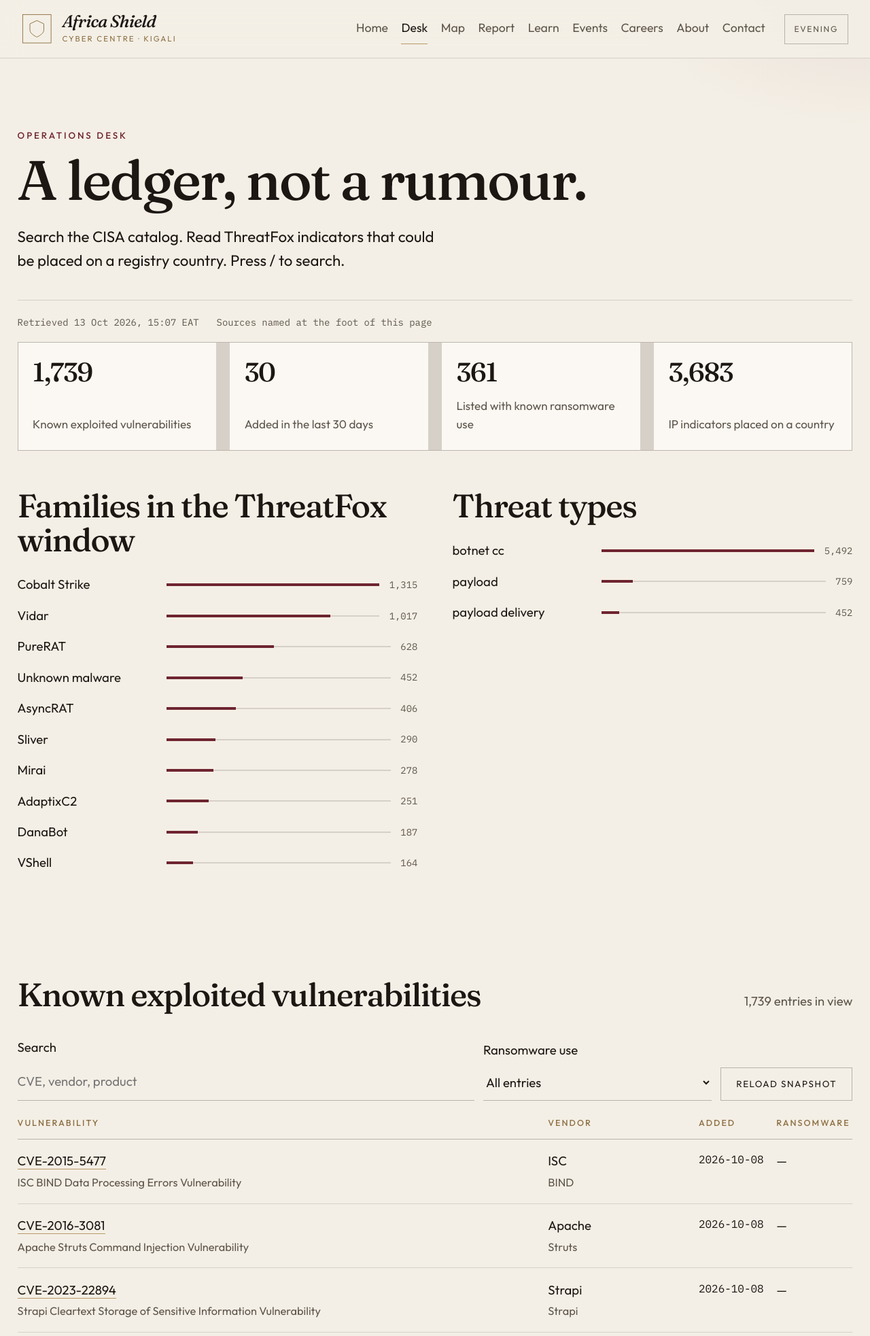
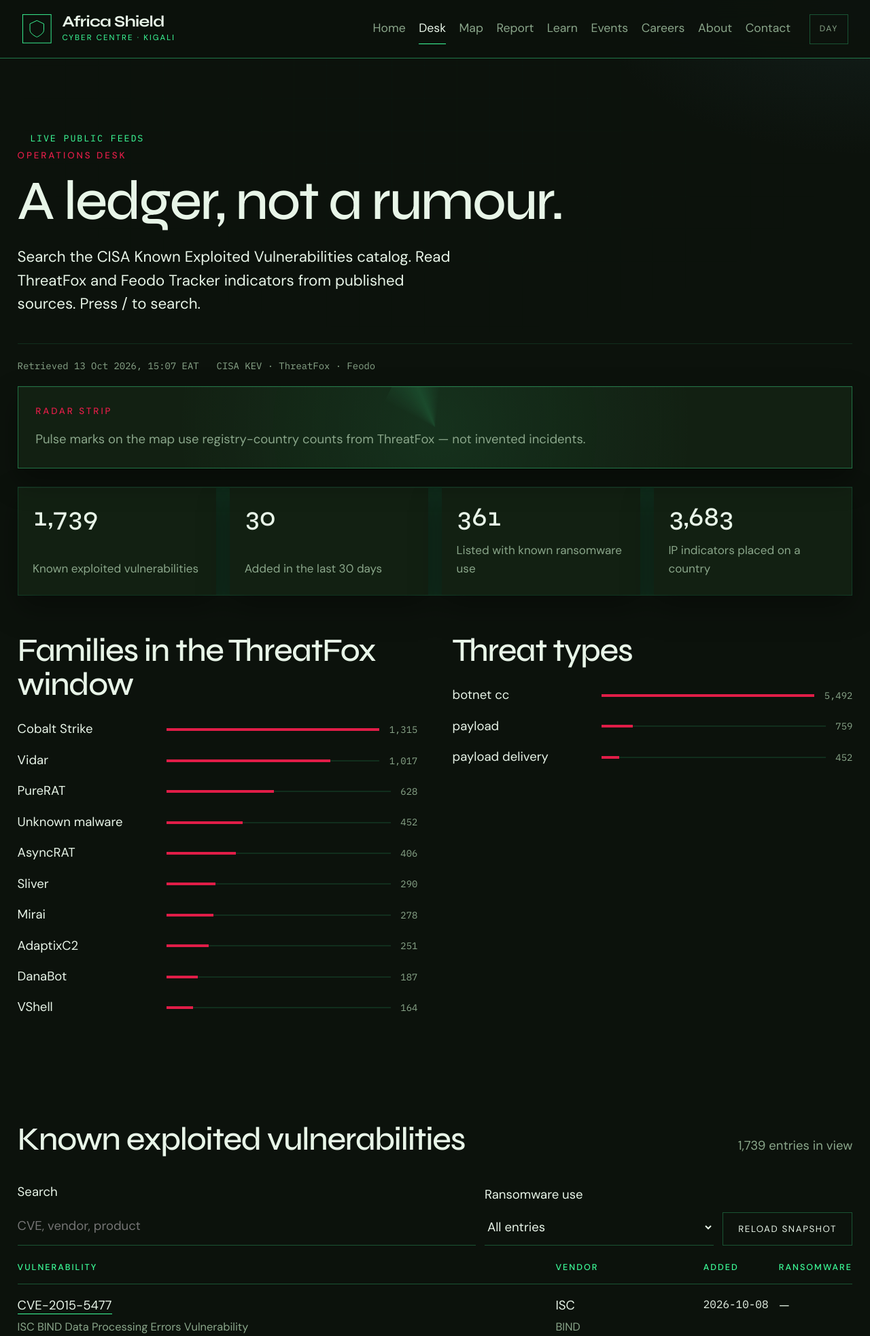
Before and after one commit to Arnold-RG/Africa-shield-cyber-centre, a PHP site: page /SOC/ in a window 1280 px wide. Shown: the top 1965 px of the page at 68% size. Run offline with PHP 8.4, Linux system fonts and the light colour scheme.

Commit message:
Refresh Africa Shield olive SOC desk motion and map pulse
Co-authored-by: Arnova Group <arnova.group@gmail.com>

```diff
--- a/africa-shield-centre/404.html
+++ b/africa-shield-centre/404.html
@@ -7,7 +7,7 @@
 <meta name="robots" content="noindex">
 <link rel="preconnect" href="https://fonts.googleapis.com">
 <link rel="preconnect" href="https://fonts.gstatic.com" crossorigin>
-<link href="https://fonts.googleapis.com/css2?family=Fraunces:ital,opsz,wght@0,9..144,500;0,9..144,600;1,9..144,500&family=IBM+Plex+Mono:wght@400;500&family=Outfit:wght@400;500&display=swap" rel="stylesheet">
+<link href="https://fonts.googleapis.com/css2?family=DM+Sans:wght@400;500;600&family=IBM+Plex+Mono:wght@400;500&family=Syne:wght@500;600;700&display=swap" rel="stylesheet">
 <link rel="stylesheet" href="assets/css/desk.css">
 </head>
 <body data-root=".">
--- a/africa-shield-centre/About/about.html
+++ b/africa-shield-centre/About/about.html
@@ -18,13 +18,13 @@
 <meta name="twitter:title" content="About · Africa Shield Cyber Centre">
 <meta name="twitter:description" content="The Kigali desk: mandate, years, and the people who run it.">
 <meta name="twitter:image" content="https://arnold-rg.github.io/Africa-shield-cyber-centre/assets/images/og.jpg">
-<meta name="theme-color" content="#1c1712">
+<meta name="theme-color" content="#070B07">
 <link rel="icon" href="../assets/images/icon-192.png" type="image/png">
 <link rel="apple-touch-icon" href="../assets/images/icon-192.png">
 <link rel="manifest" href="../manifest.webmanifest">
 <link rel="preconnect" href="https://fonts.googleapis.com">
 <link rel="preconnect" href="https://fonts.gstatic.com" crossorigin>
-<link href="https://fonts.googleapis.com/css2?family=Fraunces:ital,opsz,wght@0,9..144,500;0,9..144,600;1,9..144,500&family=IBM+Plex+Mono:wght@400;500&family=Outfit:wght@400;500&display=swap" rel="stylesheet">
+<link href="https://fonts.googleapis.com/css2?family=DM+Sans:wght@400;500;600&family=IBM+Plex+Mono:wght@400;500&family=Syne:wght@500;600;700&display=swap" rel="stylesheet">
 <link rel="stylesheet" href="../assets/arnova/arnova-base.css">
 <link rel="stylesheet" href="../assets/css/desk.css">
 </head>
--- a/africa-shield-centre/Admin/auth.html
+++ b/africa-shield-centre/Admin/auth.html
@@ -17,13 +17,13 @@
 <meta name="twitter:title" content="Account · Africa Shield Cyber Centre">
 <meta name="twitter:description" content="The public site does not store accounts.">
 <meta name="twitter:image" content="https://arnold-rg.github.io/Africa-shield-cyber-centre/assets/images/og.jpg">
-<meta name="theme-color" content="#1c1712">
+<meta name="theme-color" content="#070B07">
 <link rel="icon" href="../assets/images/icon-192.png" type="image/png">
 <link rel="apple-touch-icon" href="../assets/images/icon-192.png">
 <link rel="manifest" href="../manifest.webmanifest">
 <link rel="preconnect" href="https://fonts.googleapis.com">
 <link rel="preconnect" href="https://fonts.gstatic.com" crossorigin>
-<link href="https://fonts.googleapis.com/css2?family=Fraunces:ital,opsz,wght@0,9..144,500;0,9..144,600;1,9..144,500&family=IBM+Plex+Mono:wght@400;500&family=Outfit:wght@400;500&display=swap" rel="stylesheet">
+<link href="https://fonts.googleapis.com/css2?family=DM+Sans:wght@400;500;600&family=IBM+Plex+Mono:wght@400;500&family=Syne:wght@500;600;700&display=swap" rel="stylesheet">
 <link rel="stylesheet" href="../assets/css/desk.css">
 </head>
 <body class="" data-root="..">
--- a/africa-shield-centre/Career/index.html
+++ b/africa-shield-centre/Career/index.html
@@ -18,13 +18,13 @@
 <meta name="twitter:title" content="Careers · Africa Shield Cyber Centre">
 <meta name="twitter:description" content="Cybersecurity roles listed by the centre, with search.">
 <meta name="twitter:image" content="https://arnold-rg.github.io/Africa-shield-cyber-centre/assets/images/og.jpg">
-<meta name="theme-color" content="#1c1712">
+<meta name="theme-color" content="#070B07">
 <link rel="icon" href="../assets/images/icon-192.png" type="image/png">
 <link rel="apple-touch-icon" href="../assets/images/icon-192.png">
 <link rel="manifest" href="../manifest.webmanifest">
 <link rel="preconnect" href="https://fonts.googleapis.com">
 <link rel="preconnect" href="https://fonts.gstatic.com" crossorigin>
-<link href="https://fonts.googleapis.com/css2?family=Fraunces:ital,opsz,wght@0,9..144,500;0,9..144,600;1,9..144,500&family=IBM+Plex+Mono:wght@400;500&family=Outfit:wght@400;500&display=swap" rel="stylesheet">
+<link href="https://fonts.googleapis.com/css2?family=DM+Sans:wght@400;500;600&family=IBM+Plex+Mono:wght@400;500&family=Syne:wght@500;600;700&display=swap" rel="stylesheet">
 <link rel="stylesheet" href="../assets/arnova/arnova-base.css">
 <link rel="stylesheet" href="../assets/css/desk.css">
 </head>
--- a/africa-shield-centre/Contact/index.html
+++ b/africa-shield-centre/Contact/index.html
@@ -18,13 +18,13 @@
 <meta name="twitter:title" content="Contact · Africa Shield Cyber Centre">
 <meta name="twitter:description" content="Phone, offices, and a message kept on your device.">
 <meta name="twitter:image" content="https://arnold-rg.github.io/Africa-shield-cyber-centre/assets/images/og.jpg">
-<meta name="theme-color" content="#1c1712">
+<meta name="theme-color" content="#070B07">
 <link rel="icon" href="../assets/images/icon-192.png" type="image/png">
 <link rel="apple-touch-icon" href="../assets/images/icon-192.png">
 <link rel="manifest" href="../manifest.webmanifest">
 <link rel="preconnect" href="https://fonts.googleapis.com">
 <link rel="preconnect" href="https://fonts.gstatic.com" crossorigin>
-<link href="https://fonts.googleapis.com/css2?family=Fraunces:ital,opsz,wght@0,9..144,500;0,9..144,600;1,9..144,500&family=IBM+Plex+Mono:wght@400;500&family=Outfit:wght@400;500&display=swap" rel="stylesheet">
+<link href="https://fonts.googleapis.com/css2?family=DM+Sans:wght@400;500;600&family=IBM+Plex+Mono:wght@400;500&family=Syne:wght@500;600;700&display=swap" rel="stylesheet">
 <link rel="stylesheet" href="../assets/arnova/arnova-base.css">
 <link rel="stylesheet" href="../assets/css/desk.css">
 </head>
--- a/africa-shield-centre/Events/index.html
+++ b/africa-shield-centre/Events/index.html
@@ -18,13 +18,13 @@
 <meta name="twitter:title" content="Events · Africa Shield Cyber Centre">
 <meta name="twitter:description" content="The centre’s published 2024 and 2025 programme.">
 <meta name="twitter:image" content="https://arnold-rg.github.io/Africa-shield-cyber-centre/assets/images/og.jpg">
-<meta name="theme-color" content="#1c1712">
+<meta name="theme-color" content="#070B07">
 <link rel="icon" href="../assets/images/icon-192.png" type="image/png">
 <link rel="apple-touch-icon" href="../assets/images/icon-192.png">
 <link rel="manifest" href="../manifest.webmanifest">
 <link rel="preconnect" href="https://fonts.googleapis.com">
 <link rel="preconnect" href="https://fonts.gstatic.com" crossorigin>
-<link href="https://fonts.googleapis.com/css2?family=Fraunces:ital,opsz,wght@0,9..144,500;0,9..144,600;1,9..144,500&family=IBM+Plex+Mono:wght@400;500&family=Outfit:wght@400;500&display=swap" rel="stylesheet">
+<link href="https://fonts.googleapis.com/css2?family=DM+Sans:wght@400;500;600&family=IBM+Plex+Mono:wght@400;500&family=Syne:wght@500;600;700&display=swap" rel="stylesheet">
 <link rel="stylesheet" href="../assets/arnova/arnova-base.css">
 <link rel="stylesheet" href="../assets/css/desk.css">
 </head>
--- a/africa-shield-centre/Home/index.html
+++ b/africa-shield-centre/Home/index.html
@@ -51,9 +51,10 @@
   <section class="hero">
     <div class="frame hero-grid">
       <div class="rise">
+        <p class="desk-status">Ops desk online</p>
         <p class="kicker">Kigali · Public desk</p>
         <h1>Read the public record. Keep your own notes.</h1>
-        <p class="lede">Africa Shield is the cybersecurity desk for East Africa. This site shows only published feeds — CISA’s exploited-vulnerability catalog and abuse.ch ThreatFox — and the notes you choose to leave in this browser.</p>
+        <p class="lede">Africa Shield is the cybersecurity desk for East Africa. This site shows only published feeds — CISA KEV, abuse.ch ThreatFox, and Feodo Tracker — and the notes you choose to leave in this browser.</p>
         <div class="actions">
           <a class="btn" href="../SOC/">Open the desk</a>
           <a class="btn ghost" href="../Report/">File a note</a>
--- a/africa-shield-centre/Learn/index.html
+++ b/africa-shield-centre/Learn/index.html
@@ -18,13 +18,13 @@
 <meta name="twitter:title" content="Learn · Africa Shield Cyber Centre">
 <meta name="twitter:description" content="Plain lessons on passwords, phishing, mobile money, and online safety for children.">
 <meta name="twitter:image" content="https://arnold-rg.github.io/Africa-shield-cyber-centre/assets/images/og.jpg">
-<meta name="theme-color" content="#1c1712">
+<meta name="theme-color" content="#070B07">
 <link rel="icon" href="../assets/images/icon-192.png" type="image/png">
 <link rel="apple-touch-icon" href="../assets/images/icon-192.png">
 <link rel="manifest" href="../manifest.webmanifest">
 <link rel="preconnect" href="https://fonts.googleapis.com">
 <link rel="preconnect" href="https://fonts.gstatic.com" crossorigin>
-<link href="https://fonts.googleapis.com/css2?family=Fraunces:ital,opsz,wght@0,9..144,500;0,9..144,600;1,9..144,500&family=IBM+Plex+Mono:wght@400;500&family=Outfit:wght@400;500&display=swap" rel="stylesheet">
+<link href="https://fonts.googleapis.com/css2?family=DM+Sans:wght@400;500;600&family=IBM+Plex+Mono:wght@400;500&family=Syne:wght@500;600;700&display=swap" rel="stylesheet">
 <link rel="stylesheet" href="../assets/arnova/arnova-base.css">
 <link rel="stylesheet" href="../assets/css/desk.css">
 </head>
--- a/africa-shield-centre/Report/index.html
+++ b/africa-shield-centre/Report/index.html
@@ -18,13 +18,13 @@
 <meta name="twitter:title" content="Report · Africa Shield Cyber Centre">
 <meta name="twitter:description" content="Keep an incident note in your browser. Nothing is uploaded.">
 <meta name="twitter:image" content="https://arnold-rg.github.io/Africa-shield-cyber-centre/assets/images/og.jpg">
-<meta name="theme-color" content="#1c1712">
+<meta name="theme-color" content="#070B07">
 <link rel="icon" href="../assets/images/icon-192.png" type="image/png">
 <link rel="apple-touch-icon" href="../assets/images/icon-192.png">
 <link rel="manifest" href="../manifest.webmanifest">
 <link rel="preconnect" href="https://fonts.googleapis.com">
 <link rel="preconnect" href="https://fonts.gstatic.com" crossorigin>
-<link href="https://fonts.googleapis.com/css2?family=Fraunces:ital,opsz,wght@0,9..144,500;0,9..144,600;1,9..144,500&family=IBM+Plex+Mono:wght@400;500&family=Outfit:wght@400;500&display=swap" rel="stylesheet">
+<link href="https://fonts.googleapis.com/css2?family=DM+Sans:wght@400;500;600&family=IBM+Plex+Mono:wght@400;500&family=Syne:wght@500;600;700&display=swap" rel="stylesheet">
 <link rel="stylesheet" href="../assets/arnova/arnova-base.css">
 <link rel="stylesheet" href="../assets/css/desk.css">
 </head>
--- a/africa-shield-centre/SOC/index.html
+++ b/africa-shield-centre/SOC/index.html
@@ -18,13 +18,13 @@
 <meta name="twitter:title" content="Desk · Africa Shield Cyber Centre">
 <meta name="twitter:description" content="Search the CISA Known Exploited Vulnerabilities catalog and recent public ThreatFox indicators.">
 <meta name="twitter:image" content="https://arnold-rg.github.io/Africa-shield-cyber-centre/assets/images/og.jpg">
-<meta name="theme-color" content="#1c1712">
+<meta name="theme-color" content="#070B07">
 <link rel="icon" href="../assets/images/icon-192.png" type="image/png">
 <link rel="apple-touch-icon" href="../assets/images/icon-192.png">
 <link rel="manifest" href="../manifest.webmanifest">
 <link rel="preconnect" href="https://fonts.googleapis.com">
 <link rel="preconnect" href="https://fonts.gstatic.com" crossorigin>
-<link href="https://fonts.googleapis.com/css2?family=Fraunces:ital,opsz,wght@0,9..144,500;0,9..144,600;1,9..144,500&family=IBM+Plex+Mono:wght@400;500&family=Outfit:wght@400;500&display=swap" rel="stylesheet">
+<link href="https://fonts.googleapis.com/css2?family=DM+Sans:wght@400;500;600&family=IBM+Plex+Mono:wght@400;500&family=Syne:wght@500;600;700&display=swap" rel="stylesheet">
 <link rel="stylesheet" href="../assets/arnova/arnova-base.css">
 <link rel="stylesheet" href="../assets/css/desk.css">
 </head>
@@ -49,10 +49,20 @@
 <main id="main" data-soc>
   <section class="hero" style="padding-bottom:1rem">
     <div class="wide">
+      <p class="desk-status">Live public feeds</p>
       <p class="kicker">Operations desk</p>
       <h1>A ledger, not a rumour.</h1>
-      <p class="lede">Search the CISA catalog. Read ThreatFox indicators that could be placed on a registry country. Press / to search.</p>
-      <p class="meta-row"><span data-fetched>Loading snapshot…</span><span>Sources named at the foot of this page</span></p>
+      <p class="lede">Search the CISA Known Exploited Vulnerabilities catalog. Read ThreatFox and Feodo Tracker indicators from published sources. Press / to search.</p>
+      <p class="meta-row"><span data-fetched>Loading snapshot…</span><span>CISA KEV · ThreatFox · Feodo</span></p>
+    </div>
+  </section>
+  <section style="padding-top:0;padding-bottom:0">
+    <div class="wide">
+      <div class="radar-panel aside-card" style="min-height:6.5rem;margin-bottom:1.5rem" aria-hidden="true">
+        <div class="radar-sweep"></div>
+        <p class="kicker" style="position:relative;z-index:1">Radar strip</p>
+        <p class="muted" style="position:relative;z-index:1;margin-top:0.4rem">Pulse marks on the map use registry-country counts from ThreatFox — not invented incidents.</p>
+      </div>
     </div>
   </section>
   <section style="padding-top:0">
--- a/africa-shield-centre/ThreatMap/index.html
+++ b/africa-shield-centre/ThreatMap/index.html
@@ -18,13 +18,13 @@
 <meta name="twitter:title" content="Map · Africa Shield Cyber Centre">
 <meta name="twitter:description" content="Country map of public ThreatFox IP indicators, plotted on registry allocation countries.">
 <meta name="twitter:image" content="https://arnold-rg.github.io/Africa-shield-cyber-centre/assets/images/og.jpg">
-<meta name="theme-color" content="#1c1712">
+<meta name="theme-color" content="#070B07">
 <link rel="icon" href="../assets/images/icon-192.png" type="image/png">
 <link rel="apple-touch-icon" href="../assets/images/icon-192.png">
 <link rel="manifest" href="../manifest.webmanifest">
 <link rel="preconnect" href="https://fonts.googleapis.com">
 <link rel="preconnect" href="https://fonts.gstatic.com" crossorigin>
-<link href="https://fonts.googleapis.com/css2?family=Fraunces:ital,opsz,wght@0,9..144,500;0,9..144,600;1,9..144,500&family=IBM+Plex+Mono:wght@400;500&family=Outfit:wght@400;500&display=swap" rel="stylesheet">
+<link href="https://fonts.googleapis.com/css2?family=DM+Sans:wght@400;500;600&family=IBM+Plex+Mono:wght@400;500&family=Syne:wght@500;600;700&display=swap" rel="stylesheet">
 <link rel="stylesheet" href="../assets/arnova/arnova-base.css">
 <link rel="stylesheet" href="../assets/css/desk.css">
 <link rel="stylesheet" href="https://unpkg.com/leaflet@1.9.4/dist/leaflet.css" integrity="sha256-p4NxAoJBhIIN+hmNHrzRCf9tD/miZyoHS5obTRR9BMY=" crossorigin="">
--- a/africa-shield-centre/assets/css/desk.css
+++ b/africa-shield-centre/assets/css/desk.css
@@ -1,49 +1,57 @@
 /* Africa Shield Cyber Centre
-   A reading room for public threat intelligence. */
+   Olive ops desk · radar green · night · alert red */
 
 :root {
-  --ivory: #f4efe6;
-  --ivory-deep: #e8e1d4;
-  --paper: #fbf8f3;
-  --ink: #1c1712;
-  --muted: #5e564c;
-  --line: rgba(28, 23, 18, 0.14);
-  --line-strong: rgba(28, 23, 18, 0.28);
-  --burgundy: #6e2430;
-  --fill: #6e2430;
-  --fill-ink: #fbf8f3;
-  --gold: #8d7044;
-  --gold-line: #b89a68;
-  --pine: #1d3f38;
-  --pine-soft: #e7f0ec;
-  --warn: #8a4b12;
-  --serif: "Fraunces", "Iowan Old Style", Palatino, "Palatino Linotype", serif;
-  --sans: "Outfit", "Avenir Next", "Segoe UI", sans-serif;
+  --night: #070B07;
+  --olive: #1A2E1A;
+  --olive-mid: #243824;
+  --radar: #3DFF9A;
+  --radar-dim: rgba(61, 255, 154, 0.16);
+  --alert: #E11D48;
+  --alert-soft: rgba(225, 29, 72, 0.18);
+  --ivory: #0c120c;
+  --ivory-deep: #070B07;
+  --paper: #122012;
+  --ink: #e8f5e8;
+  --muted: #8aa68a;
+  --line: rgba(61, 255, 154, 0.12);
+  --line-strong: rgba(61, 255, 154, 0.28);
+  --burgundy: #E11D48;
+  --fill: #3DFF9A;
+  --fill-ink: #070B07;
+  --gold: #3DFF9A;
+  --gold-line: #3DFF9A;
+  --pine: #3DFF9A;
+  --pine-soft: rgba(61, 255, 154, 0.08);
+  --warn: #E11D48;
+  --serif: "Syne", "Avenir Next", "Segoe UI", sans-serif;
+  --sans: "DM Sans", "Avenir Next", "Segoe UI", sans-serif;
   --mono: "IBM Plex Mono", "Source Code Pro", ui-monospace, monospace;
   --frame: min(74rem, calc(100% - clamp(1.4rem, 5vw, 5.5rem)));
   --wide: min(86rem, calc(100% - clamp(1.2rem, 4vw, 4rem)));
-  --shadow: 0 1px 0 rgba(255, 252, 247, 0.8) inset, 0 22px 50px rgba(28, 23, 18, 0.06);
+  --shadow: 0 0 0 1px rgba(61, 255, 154, 0.08), 0 22px 50px rgba(0, 0, 0, 0.45);
   --ease: cubic-bezier(0.22, 0.7, 0.2, 1);
-  color-scheme: light;
+  color-scheme: dark;
 }
 
-[data-theme="evening"] {
-  --ivory: #12100e;
-  --ivory-deep: #1c1915;
-  --paper: #1a1714;
-  --ink: #f4efe6;
-  --muted: #c9bfb0;
-  --line: rgba(244, 239, 230, 0.14);
-  --line-strong: rgba(244, 239, 230, 0.32);
-  --burgundy: #e4b7be;
-  --fill: #e7d7c4;
-  --fill-ink: #1c1712;
-  --gold: #d4bc94;
-  --gold-line: #c6a56a;
-  --pine: #b7d2cb;
-  --pine-soft: #24312e;
-  --warn: #e0b07a;
-  --shadow: 0 1px 0 rgba(255, 248, 236, 0.04) inset, 0 22px 50px rgba(0, 0, 0, 0.28);
+[data-theme="evening"],
+[data-theme="day"] {
+  --ivory: #0c120c;
+  --ivory-deep: #070B07;
+  --paper: #122012;
+  --ink: #e8f5e8;
+  --muted: #8aa68a;
+  --line: rgba(61, 255, 154, 0.12);
+  --line-strong: rgba(61, 255, 154, 0.28);
+  --burgundy: #E11D48;
+  --fill: #3DFF9A;
+  --fill-ink: #070B07;
+  --gold: #3DFF9A;
+  --gold-line: #3DFF9A;
+  --pine: #3DFF9A;
+  --pine-soft: rgba(61, 255, 154, 0.08);
+  --warn: #E11D48;
+  --shadow: 0 0 0 1px rgba(61, 255, 154, 0.08), 0 22px 50px rgba(0, 0, 0, 0.45);
   color-scheme: dark;
 }
 
@@ -61,14 +69,30 @@ body {
   min-height: 100vh;
   color: var(--ink);
   background:
-    radial-gradient(900px 420px at 8% -10%, rgba(184, 154, 104, 0.18), transparent 55%),
-    radial-gradient(700px 380px at 100% 0%, rgba(110, 36, 48, 0.07), transparent 50%),
-    var(--ivory);
+    radial-gradient(ellipse 70% 50% at 12% -8%, rgba(61, 255, 154, 0.12), transparent 55%),
+    radial-gradient(ellipse 50% 40% at 96% 0%, rgba(225, 29, 72, 0.1), transparent 50%),
+    linear-gradient(180deg, var(--olive) 0%, var(--night) 42%, var(--night) 100%);
   font-family: var(--sans);
   font-weight: 400;
   line-height: 1.6;
   text-rendering: optimizeLegibility;
 }
+
+body::before {
+  content: "";
+  position: fixed;
+  inset: 0;
+  pointer-events: none;
+  z-index: 0;
+  opacity: 0.035;
+  background-image:
+    linear-gradient(rgba(61, 255, 154, 0.35) 1px, transparent 1px),
+    linear-gradient(90deg, rgba(61, 255, 154, 0.35) 1px, transparent 1px);
+  background-size: 48px 48px;
+  mask-image: radial-gradient(ellipse 80% 70% at 50% 20%, #000 20%, transparent 75%);
+}
+
+main, .mast, .site-footer { position: relative; z-index: 1; }
 
 body.page-map {
   min-height: 100vh;
@@ -80,10 +104,10 @@ a { color: inherit; }
 
 button, input, select, textarea { font: inherit; color: inherit; }
 
-::selection { background: rgba(110, 36, 48, 0.16); }
+::selection { background: rgba(61, 255, 154, 0.28); color: var(--night); }
 
 :focus-visible {
-  outline: 2px solid var(--burgundy);
+  outline: 2px solid var(--radar);
   outline-offset: 3px;
 }
 
@@ -175,9 +199,9 @@ p { margin: 0; }
 .brand-name {
   display: block;
   font-family: var(--serif);
-  font-style: italic;
-  font-weight: 500;
-  font-size: 1.35rem;
+  font-style: normal;
+  font-weight: 700;
+  font-size: 1.25rem;
   letter-spacing: -0.03em;
   line-height: 1;
 }
@@ -744,7 +782,57 @@ dialog::backdrop { background: rgba(28, 23, 18, 0.46); }
 
 @keyframes ring {
   from { transform: scale(0.7); opacity: 0.7; }
-  to { transform: scale(1.7); opacity: 0; }
+  to { transform: scale(1.9); opacity: 0; }
+}
+
+@keyframes pulse-ring {
+  0% { transform: scale(0.85); opacity: 0.65; }
+  70% { transform: scale(1.35); opacity: 0; }
+  100% { transform: scale(1.35); opacity: 0; }
+}
+
+@keyframes sweep {
+  from { transform: rotate(0deg); }
+  to { transform: rotate(360deg); }
+}
+
+.radar-panel {
+  position: relative;
+  overflow: hidden;
+  border: 1px solid var(--line);
+  background:
+    radial-gradient(circle at center, rgba(61, 255, 154, 0.08), transparent 62%),
+    var(--paper);
+}
+
+.radar-sweep {
+  position: absolute;
+  inset: -20%;
+  background: conic-gradient(from 0deg, transparent 0deg, rgba(61, 255, 154, 0.18) 40deg, transparent 70deg);
+  animation: sweep 8s linear infinite;
+  pointer-events: none;
+  opacity: 0.7;
+}
+
+.desk-status {
+  display: inline-flex;
+  align-items: center;
+  gap: 0.45rem;
+  font-family: var(--mono);
+  font-size: 0.72rem;
+  letter-spacing: 0.14em;
+  text-transform: uppercase;
+  color: var(--radar);
+}
+
+.desk-status::before {
+  content: "";
+  width: 0.55rem;
+  height: 0.55rem;
+  border-radius: 50%;
+  background: var(--radar);
+  box-shadow: 0 0 10px var(--radar);
+  animation: pulse-ring 1.8s var(--ease) infinite;
 }
 
 @media print {
--- a/africa-shield-centre/assets/js/desk.js
+++ b/africa-shield-centre/assets/js/desk.js
@@ -3,6 +3,8 @@
   const stored = localStorage.getItem("shield-theme");
   if (stored === "evening" || stored === "day") {
     root.setAttribute("data-theme", stored === "evening" ? "evening" : "day");
+  } else {
+    root.setAttribute("data-theme", "evening");
   }
 
   if ("serviceWorker" in navigator) {
--- a/africa-shield-centre/assets/js/map.js
+++ b/africa-shield-centre/assets/js/map.js
@@ -83,11 +83,13 @@
     const max = Math.max(...rows.map((row) => row.count), 1);
     markers.clearLayers();
     const top = rows[0]?.code;
+    const hot = new Set(rows.slice(0, 5).map((row) => row.code));
     rows.forEach((row) => {
       const d = size(row.count, max);
+      const pulse = hot.has(row.code) || row.code === top || row.code === active;
       const icon = L.divIcon({
         className: "pin-wrap",
-        html: `<span class="pin${row.code === top ? " live" : ""}"></span>`,
+        html: `<span class="pin${pulse ? " live" : ""}"></span>`,
         iconSize: [d, d],
         iconAnchor: [d / 2, d / 2],
       });
--- a/africa-shield-centre/legal/privacy.html
+++ b/africa-shield-centre/legal/privacy.html
@@ -18,13 +18,13 @@
 <meta name="twitter:title" content="Privacy · Africa Shield Cyber Centre">
 <meta name="twitter:description" content="What the public desk stores, and what it does not.">
 <meta name="twitter:image" content="https://arnold-rg.github.io/Africa-shield-cyber-centre/assets/images/og.jpg">
-<meta name="theme-color" content="#1c1712">
+<meta name="theme-color" content="#070B07">
 <link rel="icon" href="../assets/images/icon-192.png" type="image/png">
 <link rel="apple-touch-icon" href="../assets/images/icon-192.png">
 <link rel="manifest" href="../manifest.webmanifest">
 <link rel="preconnect" href="https://fonts.googleapis.com">
 <link rel="preconnect" href="https://fonts.gstatic.com" crossorigin>
-<link href="https://fonts.googleapis.com/css2?family=Fraunces:ital,opsz,wght@0,9..144,500;0,9..144,600;1,9..144,500&family=IBM+Plex+Mono:wght@400;500&family=Outfit:wght@400;500&display=swap" rel="stylesheet">
+<link href="https://fonts.googleapis.com/css2?family=DM+Sans:wght@400;500;600&family=IBM+Plex+Mono:wght@400;500&family=Syne:wght@500;600;700&display=swap" rel="stylesheet">
 <link rel="stylesheet" href="../assets/arnova/arnova-base.css">
 <link rel="stylesheet" href="../assets/css/desk.css">
 </head>
```
Also changed, not shown: other parts of africa-shield-centre/assets/css/desk.css (+19 -5 lines).
